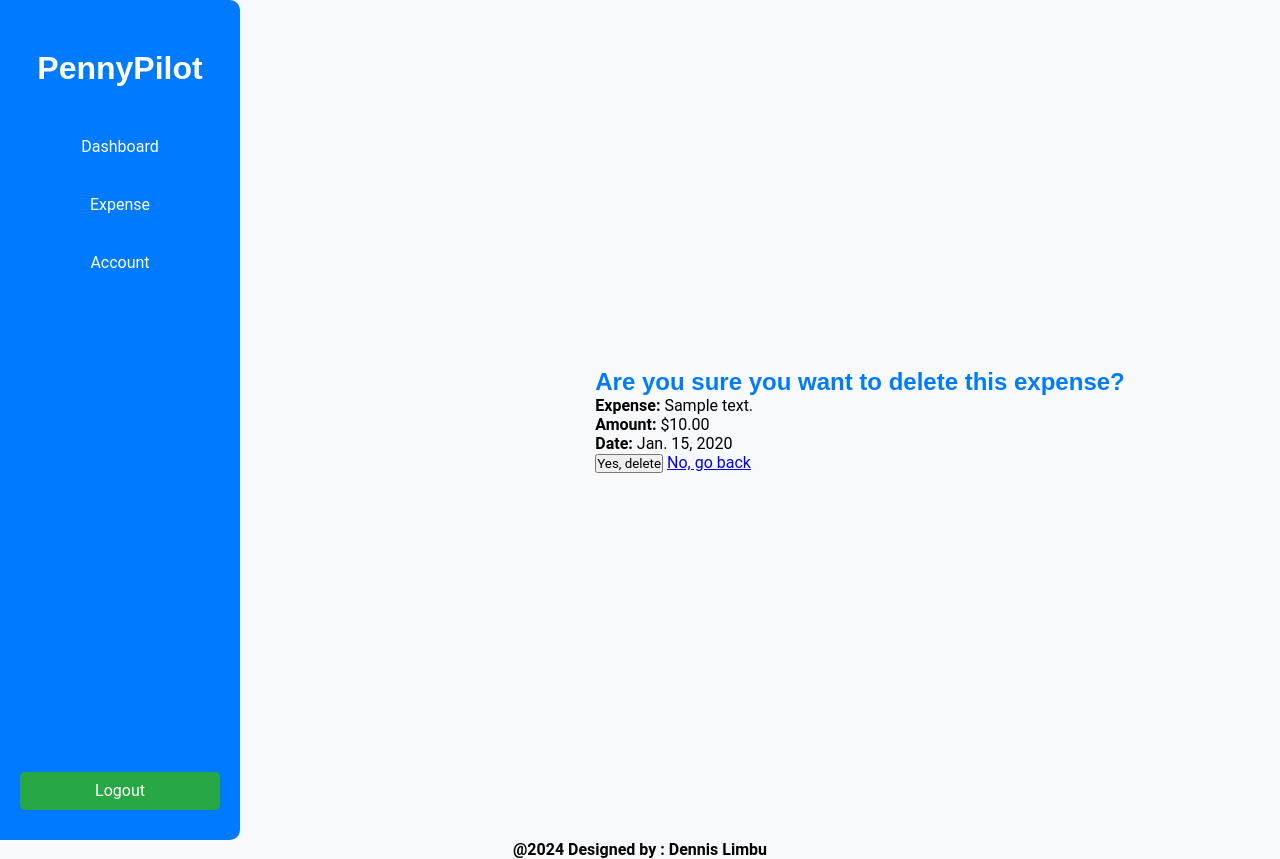
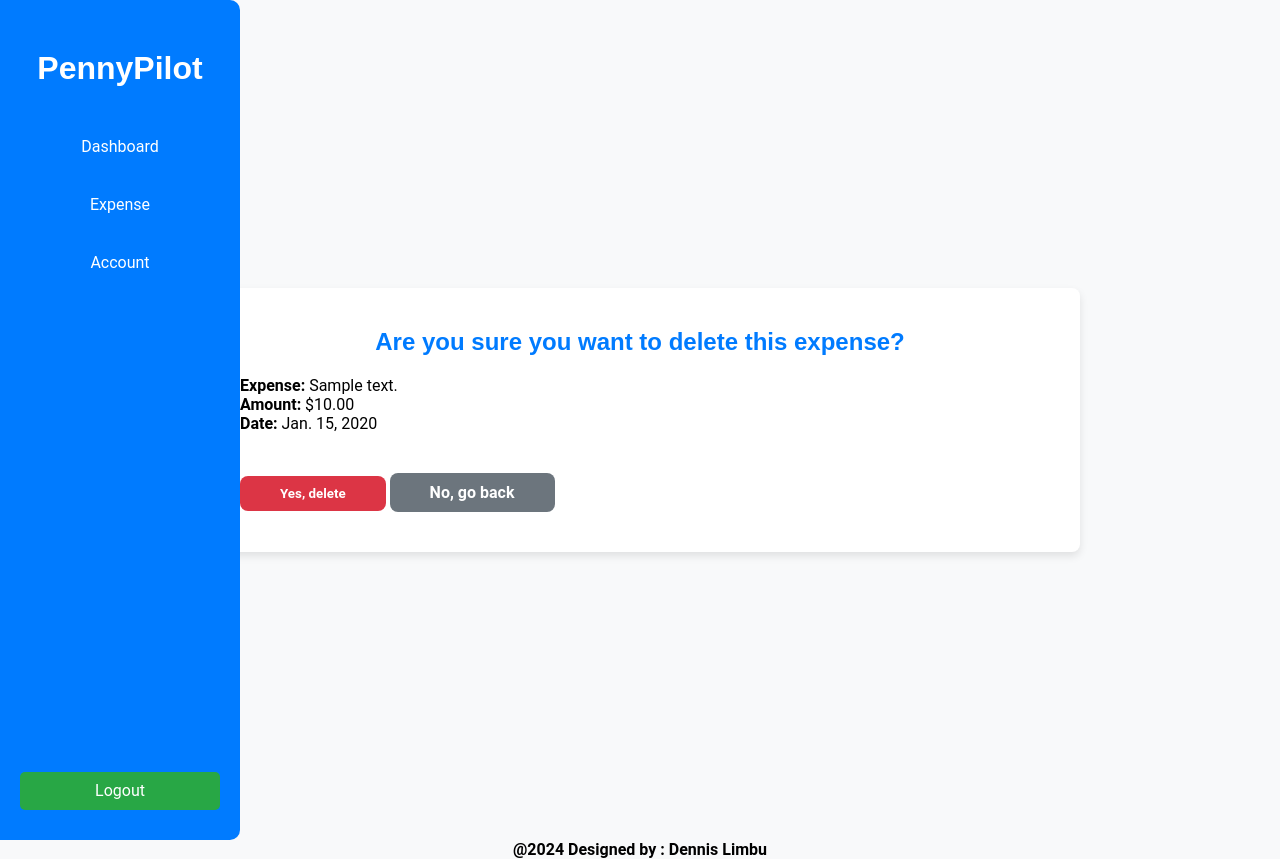
Before and after one commit to DennisCodeInstituteBC/PennyPilot, a Django app: page /expense/delete/1/ in a window 1280 px wide. Run offline with Django 4.2, Linux system fonts and the light colour scheme; tables that the repository leaves empty hold one stand-in row (values such as "Sample post"); some libraries are stand-ins or nearby versions.

Commit message:
implementing, and fixing deletion option to expense page

```diff
--- a/expense_app/static/css/addExpnese.css
+++ b/expense_app/static/css/addExpnese.css
@@ -56,7 +56,6 @@
 
 .form-group label {
     display: block;
-    font-family: 'Roboto', sans-serif;
     margin-bottom: 10px;
     color: #333; /* Darker text */
 }
@@ -86,9 +85,7 @@ textarea {
     border: none;
     border-radius: 8px;
     cursor: pointer;
-    font-family: 'Montserrat', sans-serif;
     font-weight: bold;
-    transition: background 0.3s ease;
 }
 
 .submit-btn:hover,
@@ -108,6 +105,43 @@ textarea {
 .cancel-btn:hover,
 .btn-secondary:hover {
     text-decoration: underline;
+}
+
+/* delete expense */
+
+#deletion-text{
+    display: flex;
+    justify-content: center;
+    align-items: center;
+}
+
+.btn {
+    display: inline block;
+    padding: 10px 40px;
+    border-radius: 8px;
+    font-weight: bold;
+    transition: 0.3s ease;
+    cursor: pointer;
+}
+
+.btn-danger {
+    background-color: #dc3545; /* Red for danger */
+    color: white;
+    border: none;
+}
+
+.btn-danger:hover {
+    background-color: #c82333; /* Darker red on hover */
+}
+
+.btn-secondary {
+    background-color: #6c757d; /* Gray for secondary */
+    color: white;
+    border: none;
+}
+
+.btn-secondary:hover {
+    background-color: #5a6268; /* Darker gray on hover */
 }
 
 /* Responsive design for mobile */
--- a/expense_app/templates/confirm_delete.html
+++ b/expense_app/templates/confirm_delete.html
@@ -2,7 +2,7 @@
 {% load static %}
 
 {% block extra-css %}
-<link rel="stylesheet" href="{% static 'css/dashboard.css' %}">
+<link rel="stylesheet" href="{% static 'css/addExpnese.css' %}">
 {% endblock extra-css %}
 
 {% block title %}Dashboard{% endblock title %}
@@ -13,16 +13,19 @@
     <nav class="navbar">
         <h2>PennyPilot</h2>
         <a href="{% url 'dashboard' %}">Dashboard</a>
-        <a href="{% url 'expense' %}">Expense</a>
+        <a href="{% url 'expense_view' %}">Expense</a>
         <a href="{% url 'account' %}">Account</a>
         <a id="logout" href="{% url 'account_logout' %}">Logout</a>
     </nav>
-<body>
+
+    <article class="article">
         <div class="container">
-        <h2>Are you sure you want to delete this expense?</h2>
+            <h2 id="deletion-text">Are you sure you want to delete this expense?</h2>
+            <form class="form-group">
                 <p><strong>Expense:</strong> {{ expense.notes }}</p>
                 <p><strong>Amount:</strong> ${{ expense.amount }}</p>
                 <p><strong>Date:</strong> {{ expense.date }}</p>
+            </form>
 
             <!-- Delete Confirmation Form -->
             <form method="POST">
@@ -31,5 +34,5 @@
                 <a href="{% url 'expense_view' %}" class="btn btn-secondary">No, go back</a>
             </form>
         </div>
-</body>
+    </article>
 {% endblock content %}
--- a/expense_app/templates/edit_expense.html
+++ b/expense_app/templates/edit_expense.html
@@ -28,7 +28,7 @@
                     <form method="POST"
                     class="form-group">
                         {% csrf_token %}
-                        {{ form.as_p }} <!-- Render form fields in a paragraph structure -->
+                        {{ form.as_p }}
                         <button type="submit" class="btn btn-primary">Save Changes</button>
                         <a href="{% url 'expense_view' %}" class="btn btn-secondary">Cancel</a>
                     </form>
--- a/expense_app/templates/expense.html
+++ b/expense_app/templates/expense.html
@@ -31,7 +31,7 @@
             <table id="expense-table">
                 <thead>
                     <tr>
-                        <th>Amount</th>
+                        <th>Amount (£)</th>
                         <th>Date</th>
                         <th>Notes</th>
                         <th>Category</th>
@@ -47,7 +47,7 @@
                         <td>{{ expense.category }}</td>
                         <td>
                             <a href="{% url 'edit_expense' expense.id %}" class="edit-btn">Edit</a>
-                            <a href="#" class="delete-btn">Delete</a>
+                            <a href="{% url 'delete_expense' expense.id %}" class="delete-btn">Delete</a>
                         </td>
                     </tr>
                     {% endfor %}
--- a/expense_app/views.py
+++ b/expense_app/views.py
@@ -27,7 +27,7 @@ def add_expense(request):
             expense = form.save(commit=False)
             expense.user = request.user
             expense.save()  # Save the expense without linking to a user
-            return redirect('expense')
+            return redirect('expense_view')
     else:
         form = ExpenseForm()
 
```
Also changed, not shown: expense_app/static/css/delete_form.css (added, +79 -0 lines). Lines whose indentation alone changed are shown as unchanged.
